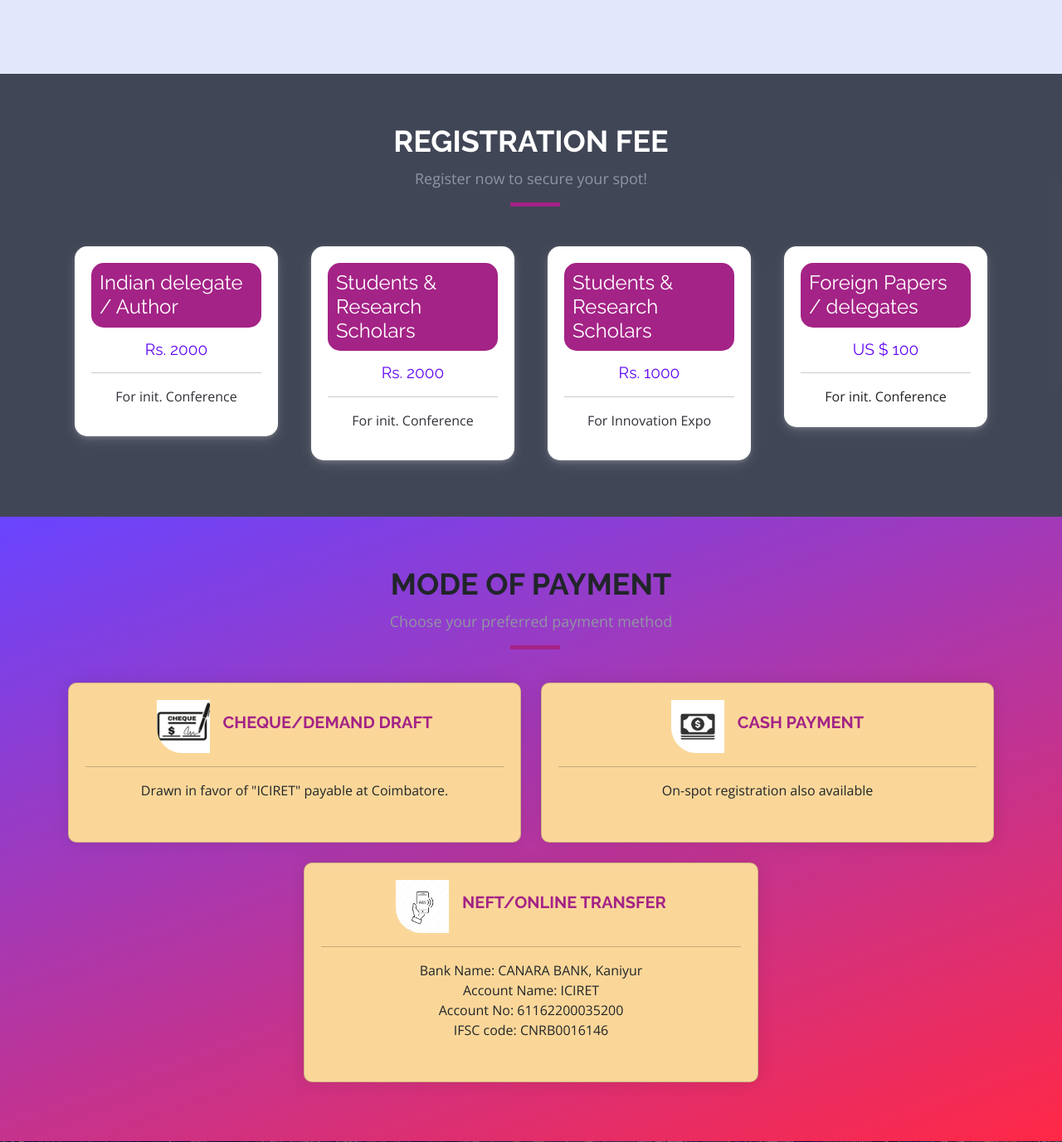
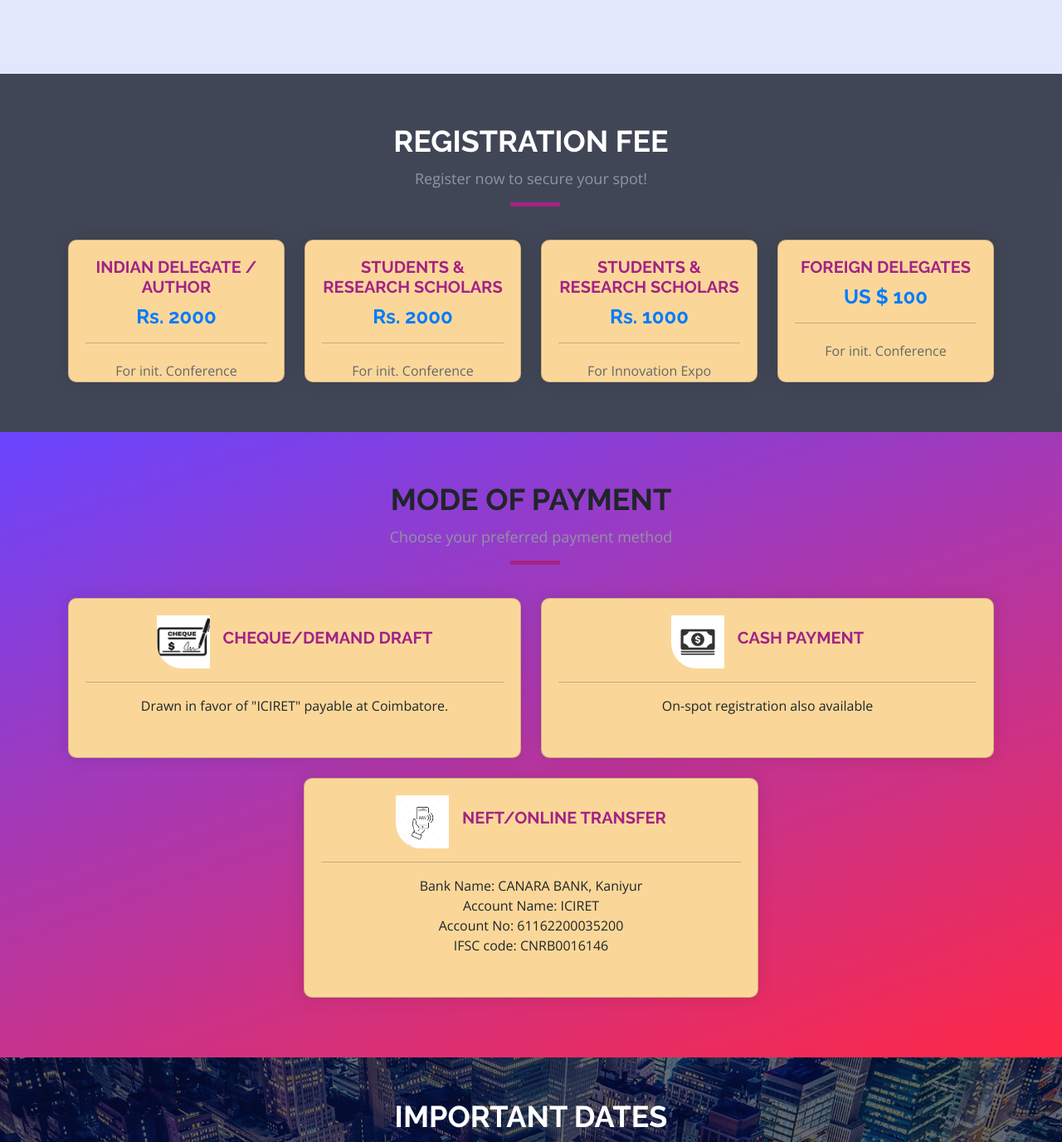
Before and after one commit to jothiswaranoh/conference, a PHP site: page / in a window 1280 px wide. Shown: the part 4611-5988 px from the top of the page at 83% size. Run offline with PHP 8.4, Linux system fonts and the light colour scheme; data that the repository does not hold is empty; style sheets or scripts are compiled from the project's sources.

Commit message:
Update _buy-tickets.php

```diff
--- a/_partials/_buy-tickets.php
+++ b/_partials/_buy-tickets.php
@@ -1,5 +1,5 @@
 <!-- ======= Registration Fee Section ======= -->
-<section id="registration-fee container-p" class="bg-primary-js">
+<section id="registration-fee" class="bg-primary-js">
   <div class="container" data-aos="fade-up">
 
     <div class="section-header text-white">
@@ -9,13 +9,9 @@
 
     <div class="row">
       <div class="col-lg-3" data-aos="fade-up" data-aos-delay="100">
-        <div class="solution_cards_box">
-          <div class="solution_card">
-            <div class="hover_color_bubble"></div>
-            <div class="solu_title">
-              <h3>Indian delegate / Author</h3>
-            </div>
-            <div class="solu_description">
+        <div class="card mb-5 mb-lg-0">
+          <div class="card-body register-card">
+            <h5 class="card-title text-muted text-uppercase text-center text-c">Indian delegate / Author</h5>
             <h6 class="card-price text-center">Rs. 2000</h6>
             <hr>
             <ul class="fa-ul ul-m text-center">
@@ -24,15 +20,10 @@
           </div>
         </div>
       </div>
-      </div>
       <div class="col-lg-3" data-aos="fade-up" data-aos-delay="200">
-        <div class="solution_cards_box">
-          <div class="solution_card">
-            <div class="hover_color_bubble"></div>
-            <div class="solu_title">
-              <h3>Students & Research Scholars</h3>
-            </div>
-            <div class="solu_description">
+        <div class="card mb-5 mb-lg-0">
+          <div class="card-body register-card">
+            <h5 class="card-title text-muted text-uppercase text-center text-c">Students & Research Scholars</h5>
             <h6 class="card-price text-center">Rs. 2000</h6>
             <hr>
             <ul class="fa-ul ul-m text-center">
@@ -41,15 +32,10 @@
           </div>
         </div>
       </div>
-      </div>
       <div class="col-lg-3" data-aos="fade-up" data-aos-delay="200">
-        <div class="solution_cards_box">
-          <div class="solution_card">
-            <div class="hover_color_bubble"></div>
-            <div class="solu_title">
-              <h3>Students & Research Scholars</h3>
-            </div>
-            <div class="solu_description">
+        <div class="card mb-5 mb-lg-0">
+          <div class="card-body register-card">
+            <h5 class="card-title text-muted text-uppercase text-center text-c">Students & Research Scholars</h5>
             <h6 class="card-price text-center">Rs. 1000</h6>
             <hr>
             <ul class="fa-ul ul-m text-center">
@@ -58,22 +44,15 @@
           </div>
         </div>
       </div>
-      </div>
       <div class="col-lg-3" data-aos="fade-up" data-aos-delay="300">
-        <div class="solution_cards_box">
-          <div class="solution_card">
-            <div class="hover_color_bubble"></div>
-            <div class="solu_title">
-              <h3>Foreign  Papers /   delegates </h3>
-            </div>
-            <div class="solu_description">
-              <h6 class="card-price text-center"> US $ 100</h6>
+        <div class="card mb-5 mb-lg-0">
+          <div class="card-body register-card">
+            <h5 class="card-title text-muted text-uppercase text-center text-c">Foreign Delegates</h5>
+            <h6 class="card-price text-center">US $ 100</h6>
             <hr>
-              <p class="text-center">
-                For init. Conference
-              </p>
-            </div>
-          </div>
+            <ul class="fa-ul ul-m text-center">
+              <li>For init. Conference</li>
+            </ul>
           </div>
         </div>
       </div>
```
Lines whose indentation alone changed are shown as unchanged.
